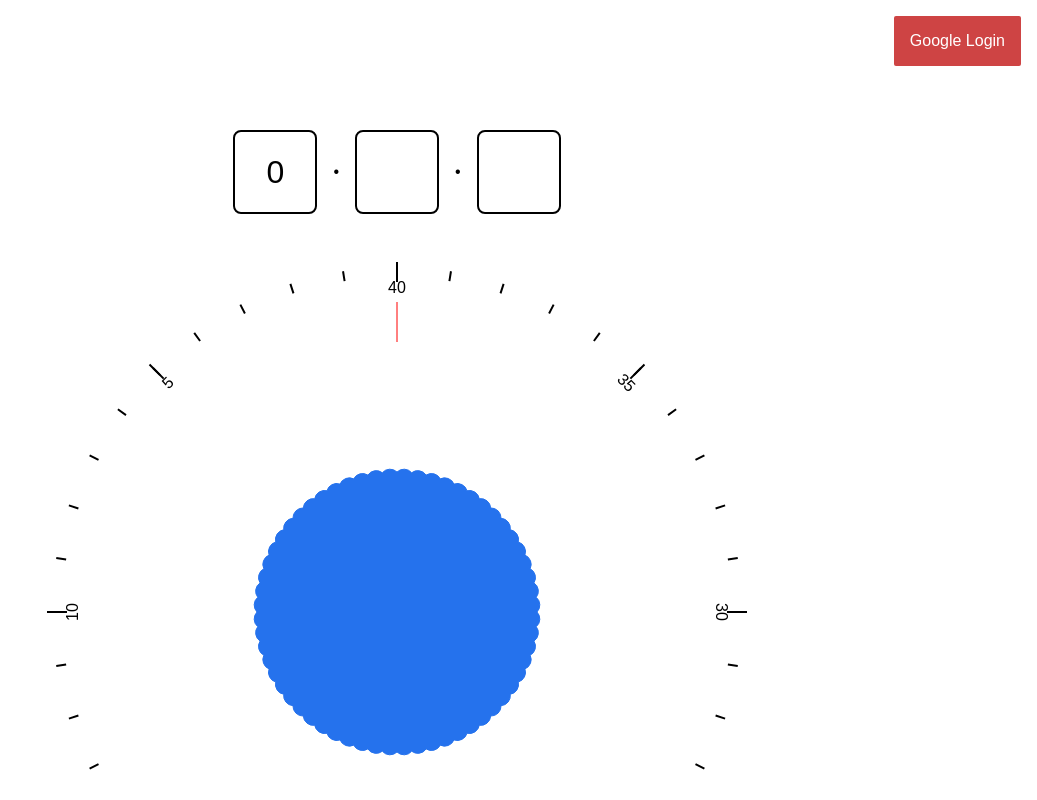
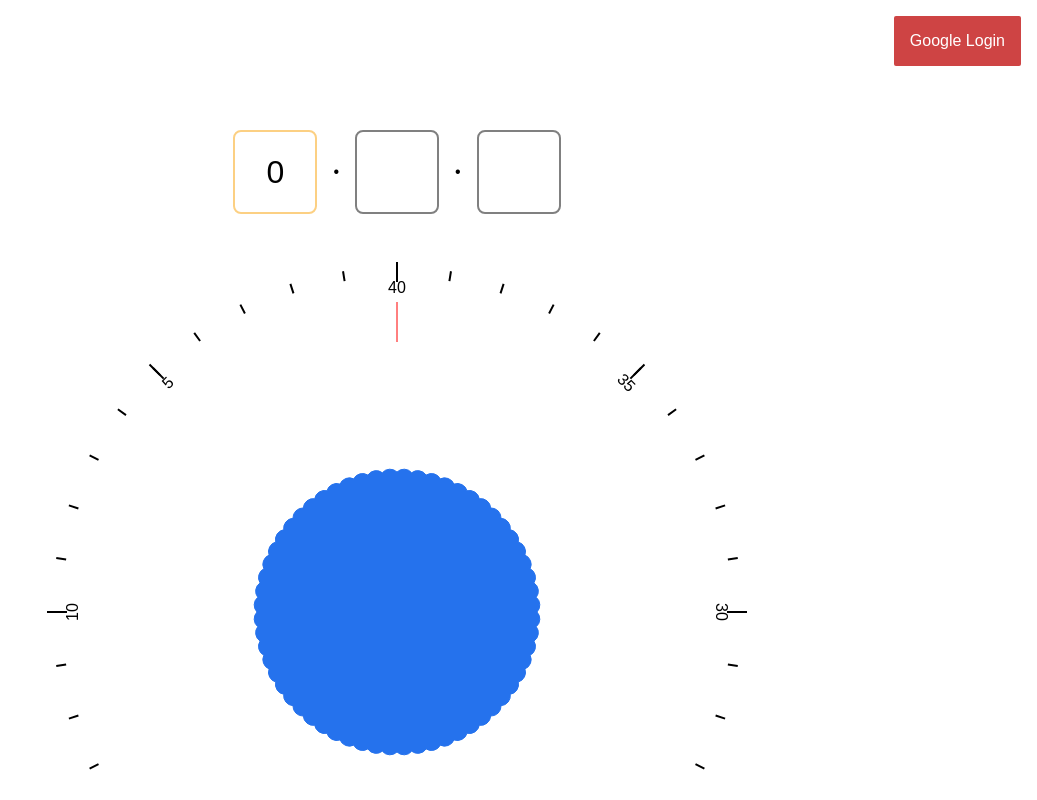
Before and after one commit to gggonzalez03/secret-message-vault, a React (Create React App) app: page / in a window 1280 px wide. Shown: the top 800 px of the page, without its empty margins (243-1280 px from the left). Built offline with nearby package versions, Linux system fonts and the light colour scheme.

Commit message:
style: Shows color indicators in code input
These colors will server as feedback to the user so that the user know
when to proceed with the input process.

```diff
--- a/src/components/PassCodeInput/PassCodeInput.js
+++ b/src/components/PassCodeInput/PassCodeInput.js
@@ -11,25 +11,42 @@ class PassCodeInput extends Component {
         // props from redux
         const { value, combination } = this.props
 
+        /**
+         * TODO:
+         * Refactor this
+         */
+        var combinationWithStatus = Object.values(combination).map((value, index) => {
+
+            var status = 'inputUnset'
+
+            if (combination.focus == index + 1)
+                status = 'inputActive'
+            else {
+                if (combination.focus != index + 1 && value != undefined)
+                    status = 'inputSet'
+            }
+
+            return {
+                place: index + 1,
+                value: value,
+                status: status,
+                styles: styles[status]
+            }
+        })
+
         return (
-            <div style={{...styles.container, ...style}}>
+            <div style={{ ...styles.container, ...style }}>
                 {/* These statements say that if a code is undefined and it is the current focus, then the value selection should be shown
                     Else, show the code that is saved */}
-                <div style={styles.input}>{combination[1] == undefined && combination.focus == 1 ? value : combination[1]}</div>&#8226;
-                <div style={styles.input}>{combination[2] == undefined && combination.focus == 2 ? value : combination[2]}</div>&#8226;
-                <div style={styles.input}>{combination[3] == undefined && combination.focus == 3 ? value : combination[3]}</div>
+                <div style={combinationWithStatus[0].styles}>{combination[1] == undefined && combination.focus == 1 ? value : combination[1]}</div>&#8226;
+                <div style={combinationWithStatus[1].styles}>{combination[2] == undefined && combination.focus == 2 ? value : combination[2]}</div>&#8226;
+                <div style={combinationWithStatus[2].styles}>{combination[3] == undefined && combination.focus == 3 ? value : combination[3]}</div>
             </div>
         )
     }
 }
 
-const styles = {
-    container: {
-        display: 'flex',
-        alignItems: 'center',
-        justifyContent: 'center',
-    },
-    input: {
+const inputStyleUnset = {
     display: 'flex',
     width: '.5em',
     height: '.5em',
@@ -43,6 +60,25 @@ const styles = {
     margin: '.5em',
     fontSize: '2em'
 }
+
+const styles = {
+    container: {
+        display: 'flex',
+        alignItems: 'center',
+        justifyContent: 'center',
+    },
+    inputUnset: {
+        ...inputStyleUnset,
+        borderColor: 'gray',
+    },
+    inputSet: {
+        ...inputStyleUnset,
+        borderColor: '#4af953',
+    },
+    inputActive: {
+        ...inputStyleUnset,
+        borderColor: '#fcd083'
+    },
 }
 
 PassCodeInput.defaultProps = {
```
Lines whose indentation alone changed are shown as unchanged.
